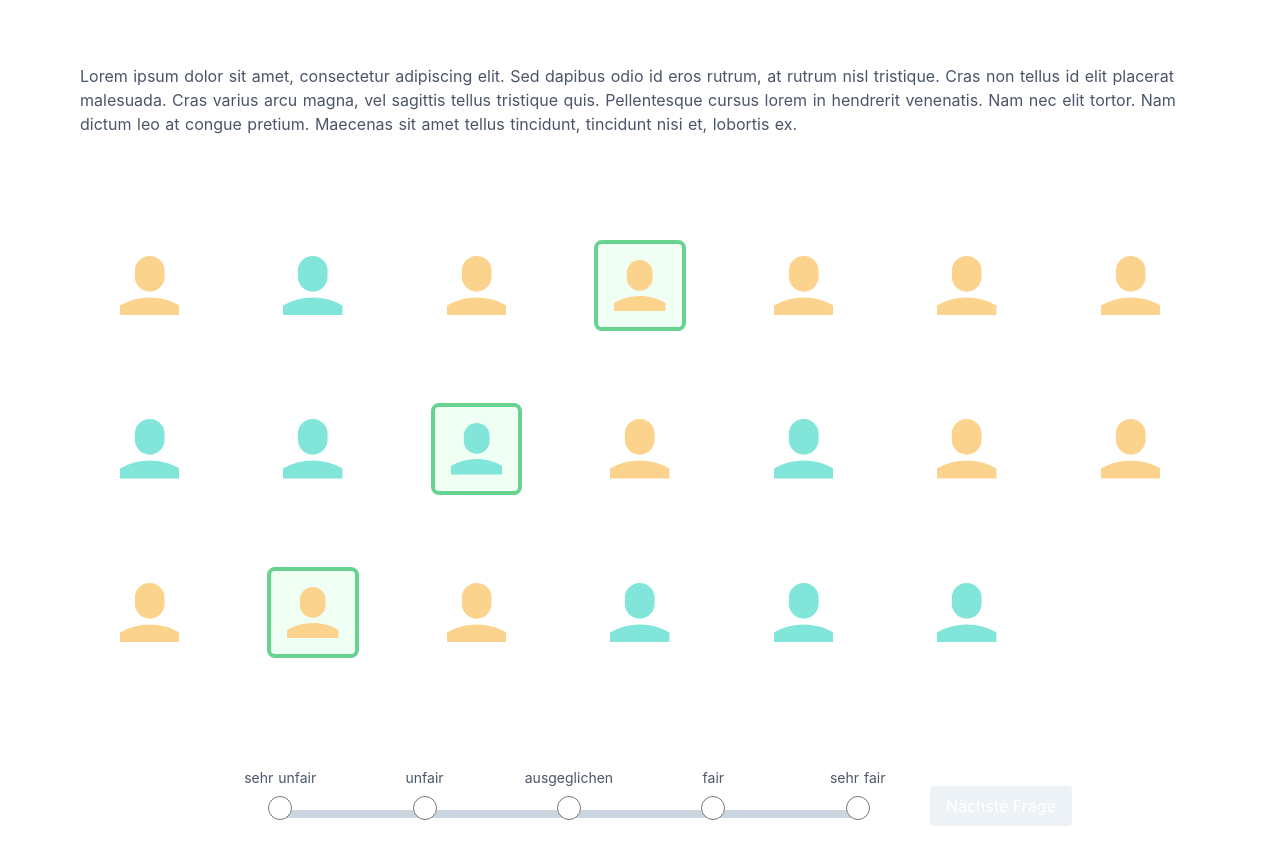
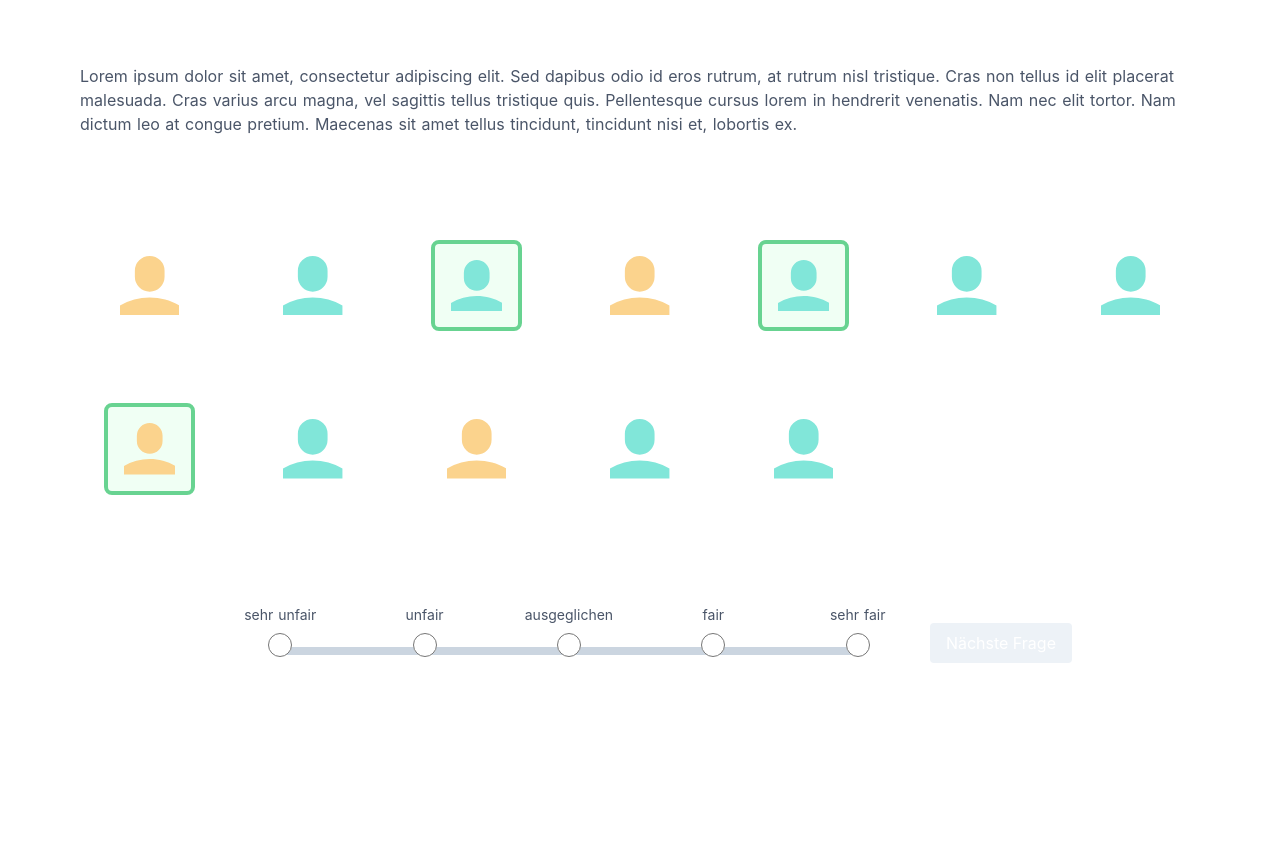
Before and after one commit to cssh-rwth/fairceptron, a Nuxt app: page / in a window 1280 px wide. Shown: the top 864 px of the page. After the commit the page ends 807 px from the top, so only its background shows below. Built offline with nearby package versions, Linux system fonts and the light colour scheme; what @tailwindcss/custom-forms would draw is missing.

Commit message:
Move personas list to store

```diff
--- a/components/SelectionPersonas.vue
+++ b/components/SelectionPersonas.vue
@@ -3,13 +3,13 @@
     class="grid gap-2 p-2 my-12 grid-cols-4 sm:grid-cols-5 md:grid-cols-6 lg:grid-cols-7"
   >
     <div
-      v-for="(n, _, index) in people"
+      v-for="(p, _, index) in personas"
       :key="index"
-      :class="n[1] ? 'bg-green-100' : 'border-none'"
+      :class="p.selected ? 'bg-green-100' : 'border-none'"
       class="p-2 m-2 sm:p-4 sm:m-4 lg:m-8 relative rounded-lg border-4 border-green-400"
     >
       <svg
-        :class="n[0] ? colors[0] : colors[1]"
+        :class="colors[p.group]"
         class="fill-current"
         xmlns="http://www.w3.org/2000/svg"
         viewBox="0 0 20 20"
@@ -26,34 +26,19 @@
 export default {
   name: 'SelectionPersonas',
   props: {
-    people: {
+    personas: {
       type: Array,
-      default: () => [
-        [0, 0],
-        [1, 0],
-        [0, 0],
-        [0, 1],
-        [0, 0],
-        [0, 0],
-        [0, 0],
-        [1, 0],
-        [1, 0],
-        [1, 1],
-        [0, 0],
-        [1, 0],
-        [0, 0],
-        [0, 0],
-        [0, 0],
-        [0, 1],
-        [0, 0],
-        [1, 0],
-        [1, 0],
-        [1, 0]
-      ]
+      required: true
     },
     colors: {
       type: Array,
-      default: () => ['text-teal-300', 'text-orange-300']
+      default: () => [
+        'text-teal-300',
+        'text-orange-300',
+        'text-pink-300',
+        'text-yellow-300',
+        'text-purple-300'
+      ]
     }
   }
 }
--- a/pages/index.vue
+++ b/pages/index.vue
@@ -1,7 +1,10 @@
 <template>
   <div class="max-w-6xl min-h-screen mx-auto grid grid-cols-1">
     <QuestionDescription class="self-start" />
-    <SelectionPersonas class="self-center" />
+    <SelectionPersonas
+      :personas="this.$store.getters.personas"
+      class="self-center"
+    />
     <RatingBar class="self-end" />
   </div>
 </template>
--- /dev/null
+++ b/store/index.js
@@ -0,0 +1,81 @@
+const comparePersonas = (a, b) => {
+  const valueA = a.value
+  const valueB = b.value
+  if (valueA > valueB) return 1
+  if (valueB > valueA) return -1
+  else return 0
+}
+
+export const state = () => ({
+  personas: [
+    {
+      group: 1,
+      selected: false,
+      value: 0.34
+    },
+    {
+      group: 0,
+      selected: false,
+      value: 0.56
+    },
+    {
+      group: 0,
+      selected: true,
+      value: 0.92
+    },
+    {
+      group: 1,
+      selected: false,
+      value: 0.87
+    },
+    {
+      group: 0,
+      selected: true,
+      value: 0.83
+    },
+    {
+      group: 0,
+      selected: false,
+      value: 0.54
+    },
+    {
+      group: 0,
+      selected: false,
+      value: 0.23
+    },
+    {
+      group: 1,
+      selected: true,
+      value: 0.81
+    },
+    {
+      group: 0,
+      selected: false,
+      value: 0.31
+    },
+    {
+      group: 1,
+      selected: false,
+      value: 0.31
+    },
+    {
+      group: 0,
+      selected: false,
+      value: 0.25
+    },
+    {
+      group: 0,
+      selected: false,
+      value: 0.57
+    }
+  ]
+})
+
+export const getters = {
+  personasSorted(state) {
+    return [...state.personas].sort(comparePersonas)
+  },
+  personas(state) {
+    return [...state.personas]
+  }
+}
```
